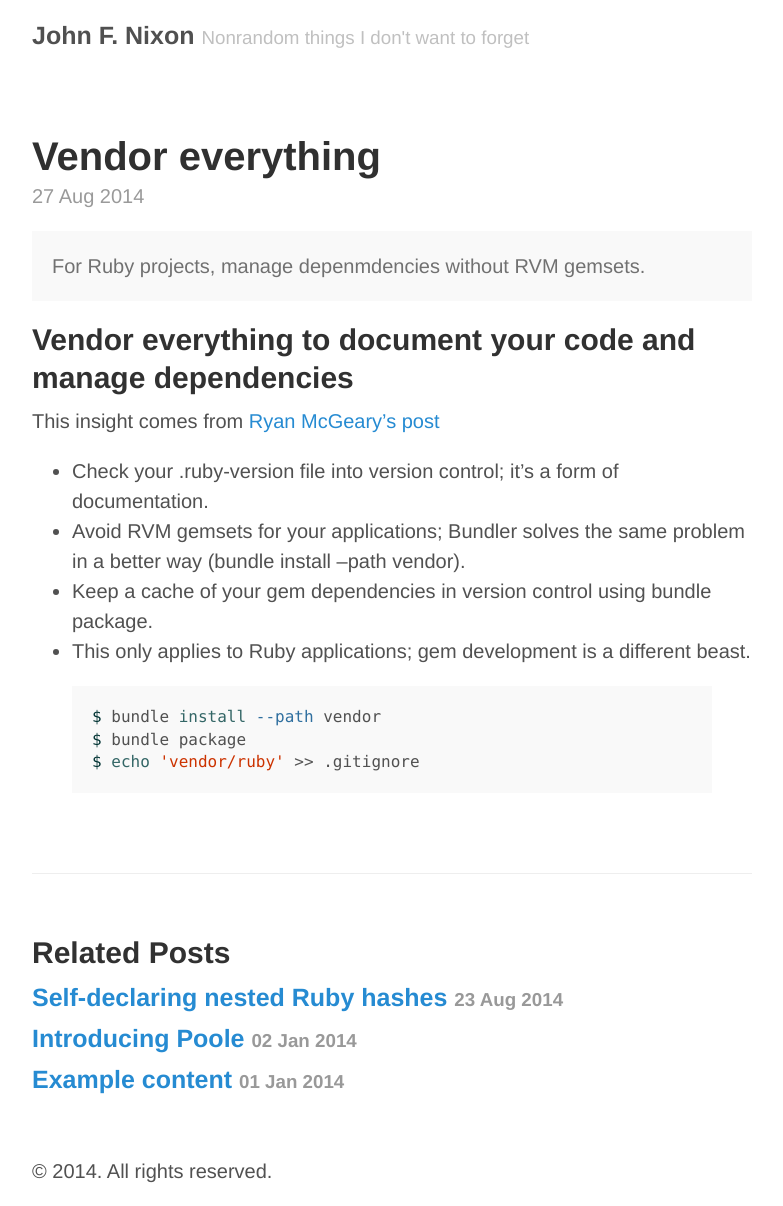
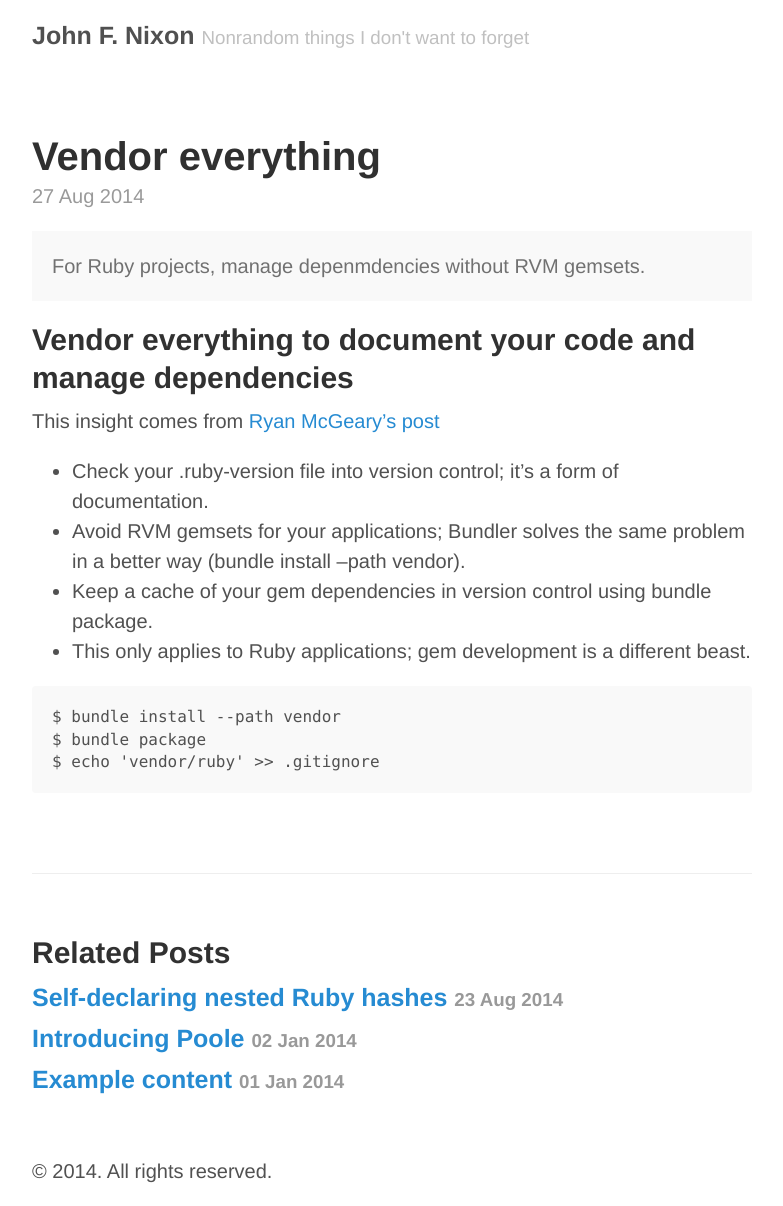
Before and after one commit to jfnixon/jfnixon.github.io, a Jekyll site: the page built from _posts/2014-08-27-vendor-everything.md, in a window 1280 px wide. Shown: the whole page, without its empty margins (248-1031 px from the left). Built offline with Jekyll 4.4.1, drawn with Linux system fonts in a browser that asks for light colours; Markdown is read by kramdown in place of the engine named in the settings.

Commit message:
exclude gems and undefined highlight 'shell'

````diff
--- a/_config.yml
+++ b/_config.yml
@@ -1,15 +1,16 @@
 # Dependencies
 markdown:         redcarpet
-pygments:         true
+highlighter:      pygments
 
 # Permalinks
 permalink:        pretty
 
 # Setup
+exclude:          ["vendor"]
 title:            John F. Nixon
 tagline:          Nonrandom things I don't want to forget
 url:              http://blog.johnfnixon.com
-paginate:         1
+paginate:         5
 baseurl:          /
 author:
   name:           John F. Nixon
--- a/_posts/2014-08-27-vendor-everything.md
+++ b/_posts/2014-08-27-vendor-everything.md
@@ -17,8 +17,8 @@
 * Keep a cache of your gem dependencies in version control using bundle package.
 * This only applies to Ruby applications; gem development is a different beast.
 
-{% highlight shell %}
+```
 $ bundle install --path vendor
 $ bundle package
 $ echo 'vendor/ruby' >> .gitignore
-{% endhighlight %}
+```
````
